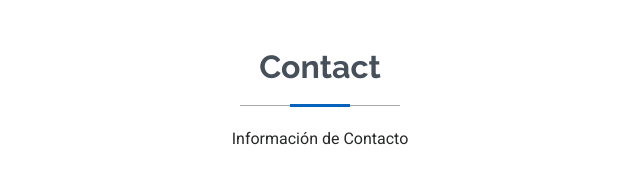
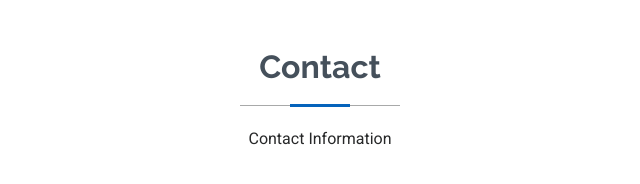
Before and after one commit to almendraval10/AlmendraValQR, a plain HTML site: page index.html in a window 1280 px wide. Shown: the part 4220-4404 px from the top of the page, 400-1040 px from the left. Drawn offline with Linux system fonts and the light colour scheme.

Commit message:
Update index.html

```diff
--- a/index.html
+++ b/index.html
@@ -382,7 +382,7 @@ English.</p>
       <!-- Section Title -->
       <div class="container section-title" data-aos="fade-up">
         <h2>Contact</h2>
-        <p>Información de Contacto</p>
+        <p>Contact Information</p>
       </div><!-- End Section Title -->
 
       <div class="container" data-aos="fade" data-aos-delay="100">
```
